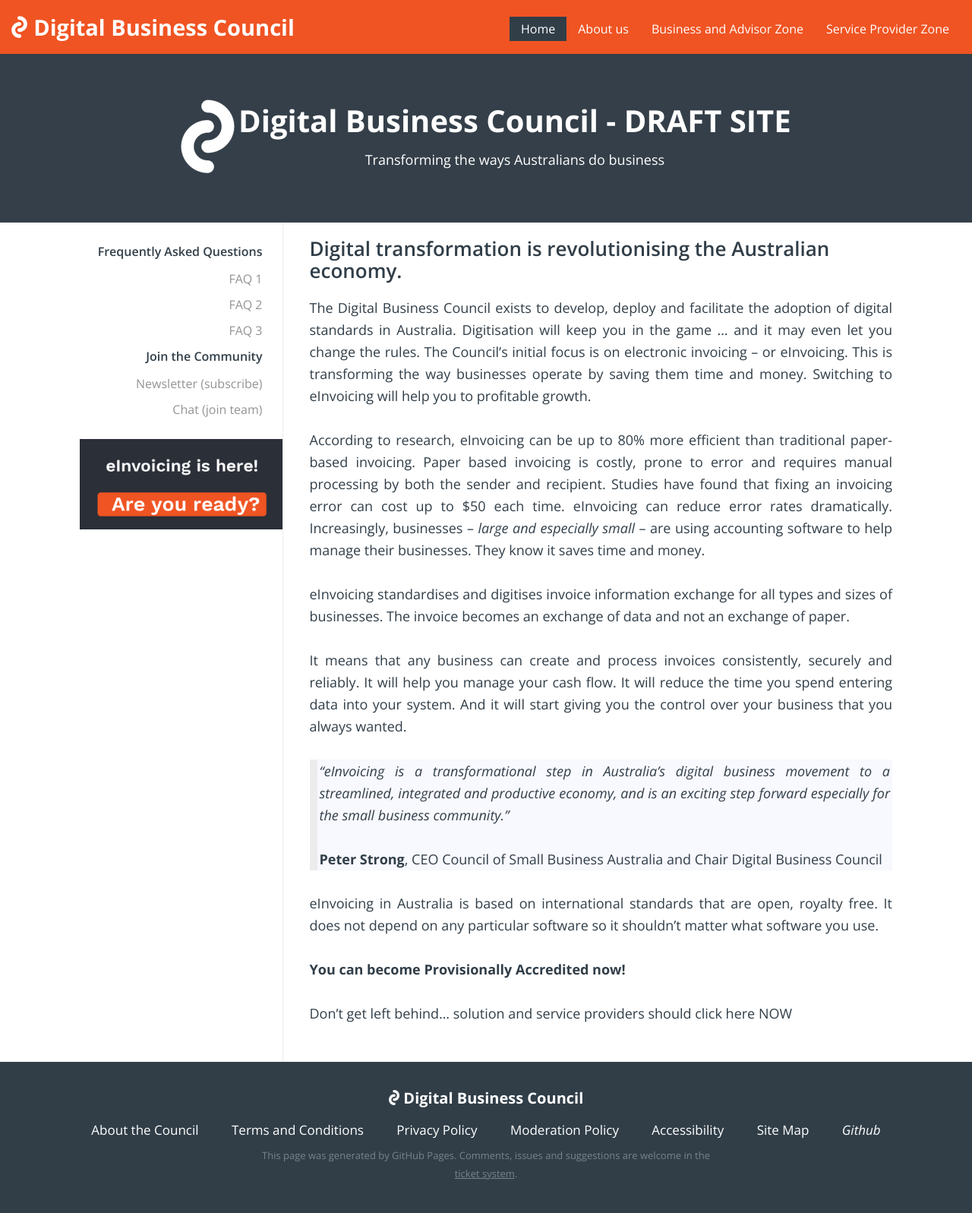
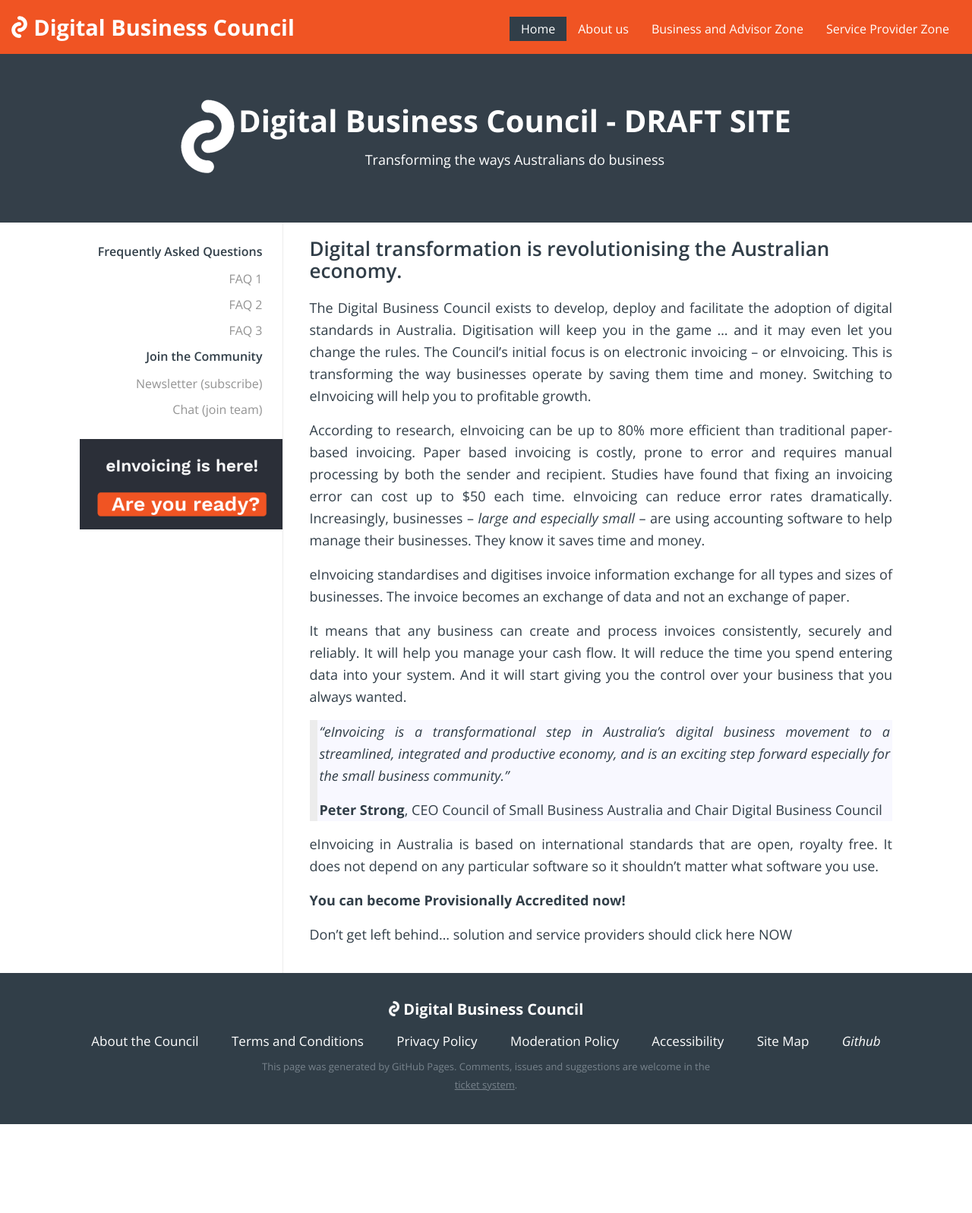
Before and after one commit to Digital-Business-Council/Digital-Business-Council.github.io, a Jekyll site: the page built from index.md, in a window 1280 px wide. Shown: the whole page at 76% size. Built offline with Jekyll 4.4.1, drawn with Linux system fonts in a browser that asks for light colours; our own code applies the rules of GitHub Pages for plain Markdown files; after the commit the page ends 1480 px from its top, so only the background shows below that.

Commit message:
Update _content.scss

```diff
--- a/_sass/_content.scss
+++ b/_sass/_content.scss
@@ -33,7 +33,7 @@
   }
 
   p{
-    margin: 0 0 29px 0;
+    margin: 0 0 16px 0;
     text-align: justify;
   }
 
```
